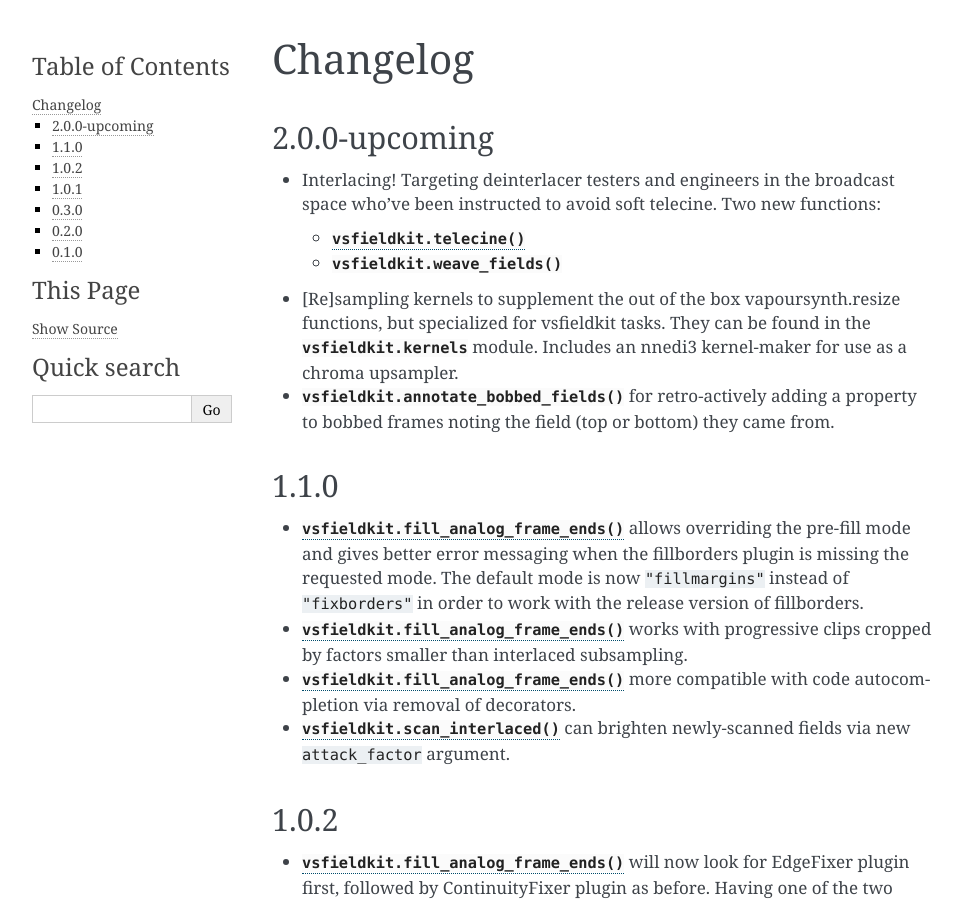
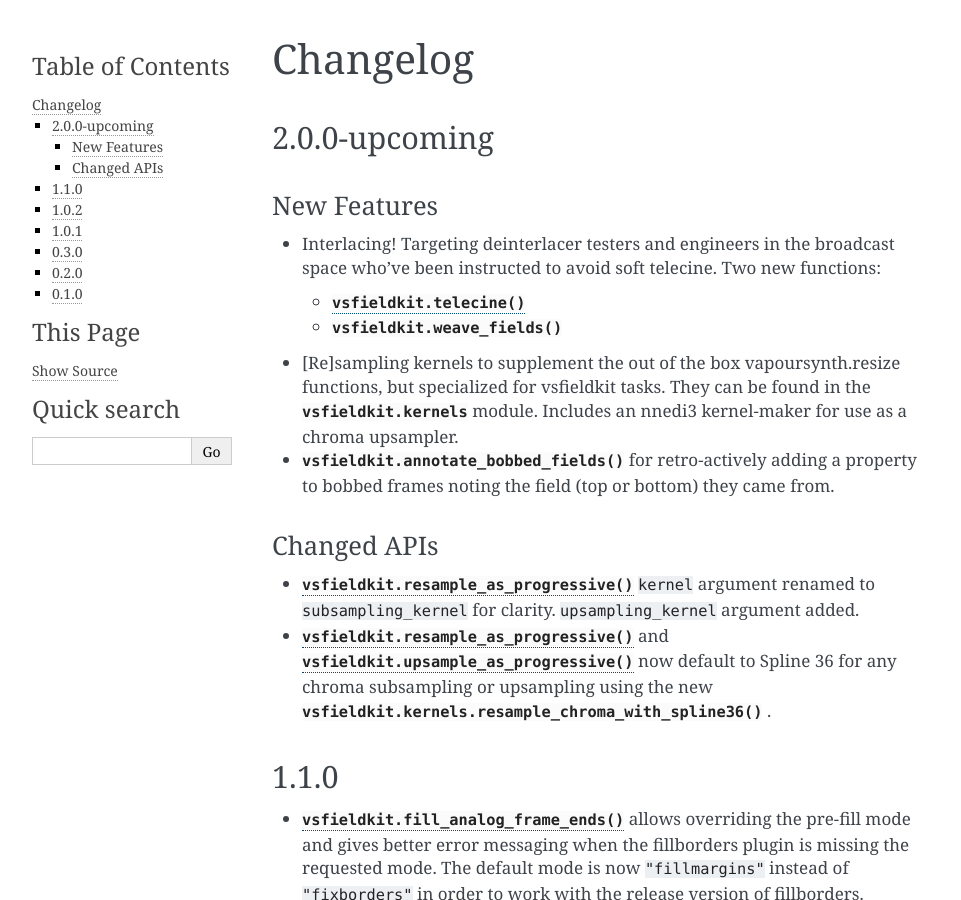
Before and after one commit to JustinTArthur/vsfieldkit, a Sphinx documentation site: the page built from docs/changelog.rst, in a window 1280 px wide and 900 px high. Shown: the whole window, without its empty margins (148-1109 px from the left). Built offline with Sphinx 7.4.7, drawn with Linux system fonts in a browser that asks for light colours.

Commit message:
resample/upsample function signatures more consistent, documented.

```diff
--- a/docs/changelog.rst
+++ b/docs/changelog.rst
@@ -2,6 +2,8 @@ Changelog
 =========
 2.0.0-upcoming
 --------------
+New Features
+^^^^^^^^^^^^
 * Interlacing! Targeting deinterlacer testers and engineers in the broadcast
   space who've been instructed to avoid soft telecine. Two new functions:
 
@@ -15,6 +17,16 @@ Changelog
 
 * :py:func:`vsfieldkit.annotate_bobbed_fields` for retro-actively adding a
   property to bobbed frames noting the field (top or bottom) they came from.
+
+Changed APIs
+^^^^^^^^^^^^
+
+* :py:func:`vsfieldkit.resample_as_progressive` ``kernel`` argument renamed
+  to ``subsampling_kernel`` for clarity. ``upsampling_kernel`` argument added.
+* :py:func:`vsfieldkit.resample_as_progressive` and
+  :py:func:`vsfieldkit.upsample_as_progressive` now default to Spline 36 for
+  any chroma subsampling or upsampling using the new
+  :py:func:`vsfieldkit.kernels.resample_chroma_with_spline36` .
 
 1.1.0
 -----
```
Also changed, not shown: docs/usage.rst (+46 -24 lines), 1 other file.
